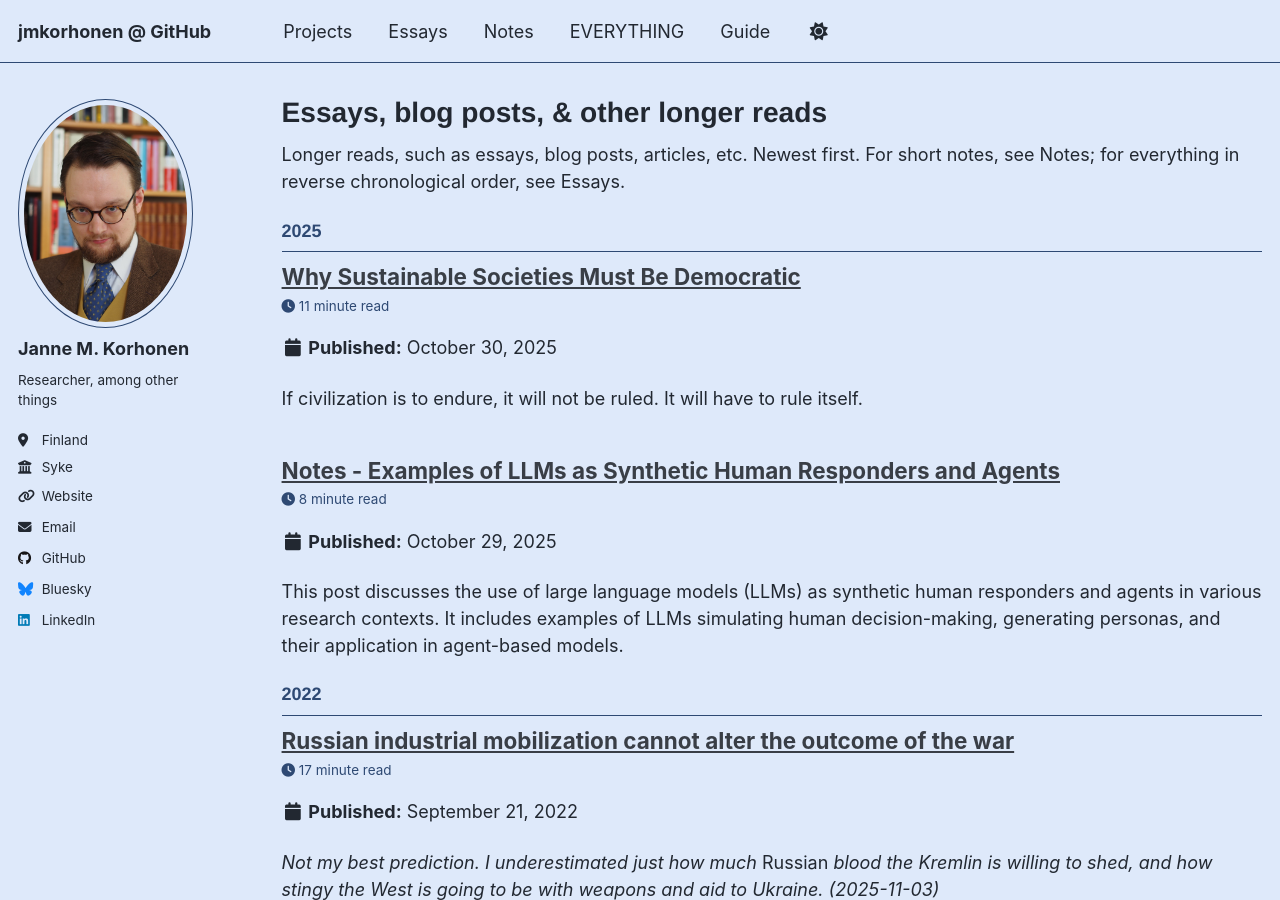
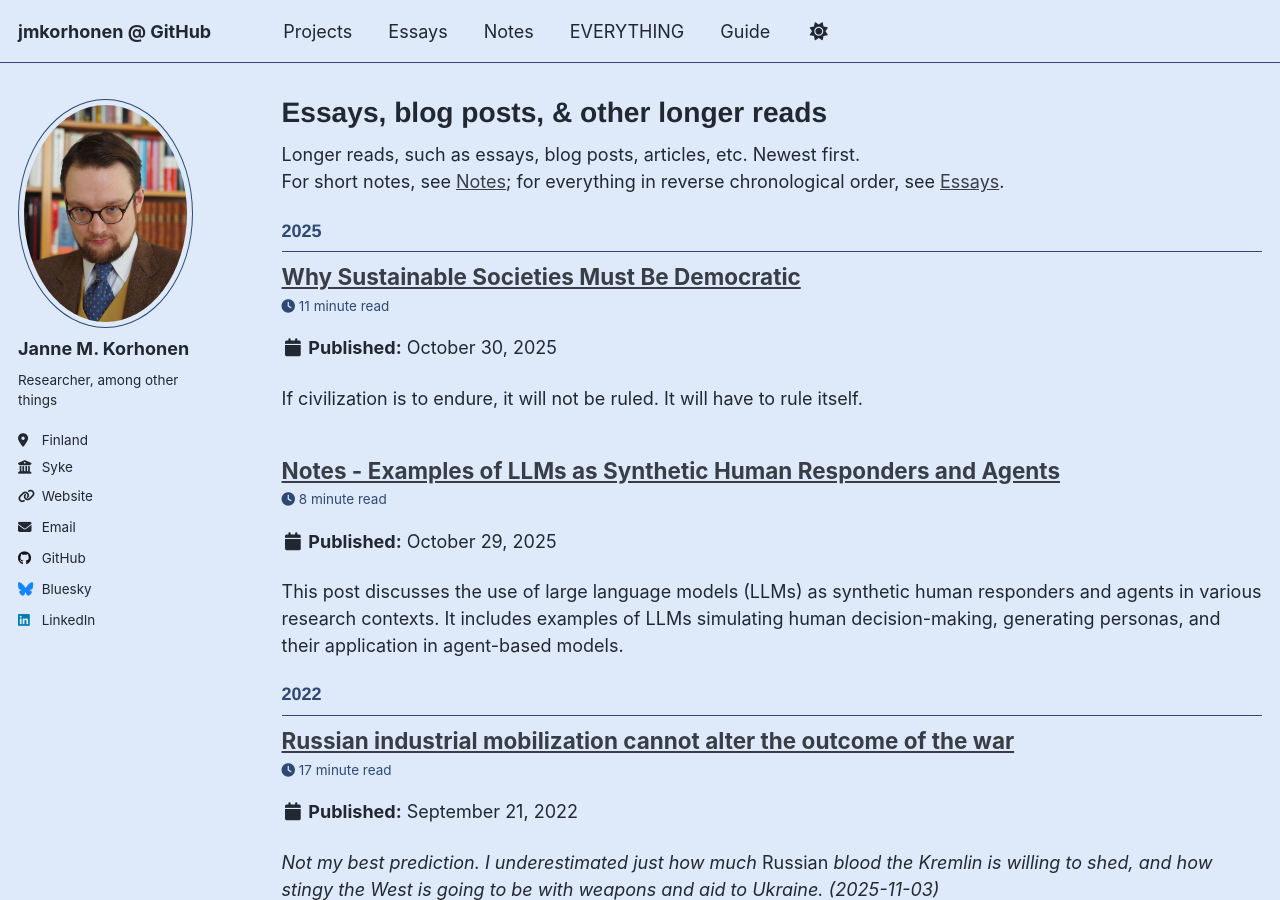
Before and after one commit to jmkorhonen/jmkorhonen.github.io, a Jekyll site: the page built from _pages/essays.html, in a window 1280 px wide and 900 px high. Built offline with Jekyll 4.4.1, drawn with Linux system fonts in a browser that asks for light colours; a script that is not in the unit is left out.

```diff
--- a/_pages/essays.html
+++ b/_pages/essays.html
@@ -7,7 +7,8 @@ redirect_from:
   - /wordpress/blog-posts/
 ---
 Longer reads, such as essays, blog posts, articles, etc. Newest first.
-For short notes, see Notes; for everything in reverse chronological order, see Essays.
+<br>
+For short notes, see <a href="https://jmkorhonen.github.io/notes/">Notes</a>; for everything in reverse chronological order, see <a href="https://jmkorhonen.github.io/essays/">Essays</a>.
 {% include base_path %}
 
 {% assign blog_posts = site.posts | where_exp: "p", "p.tags contains 'Articles'" %}
```
